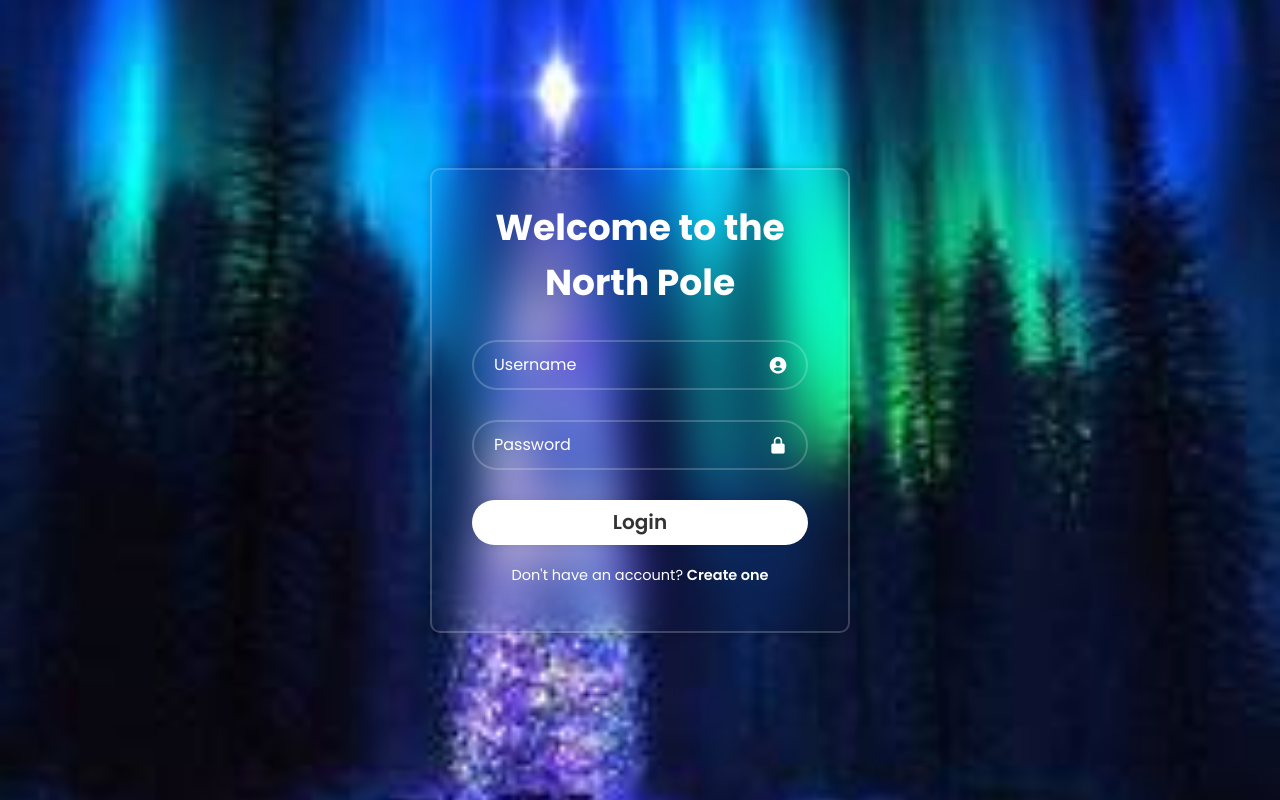
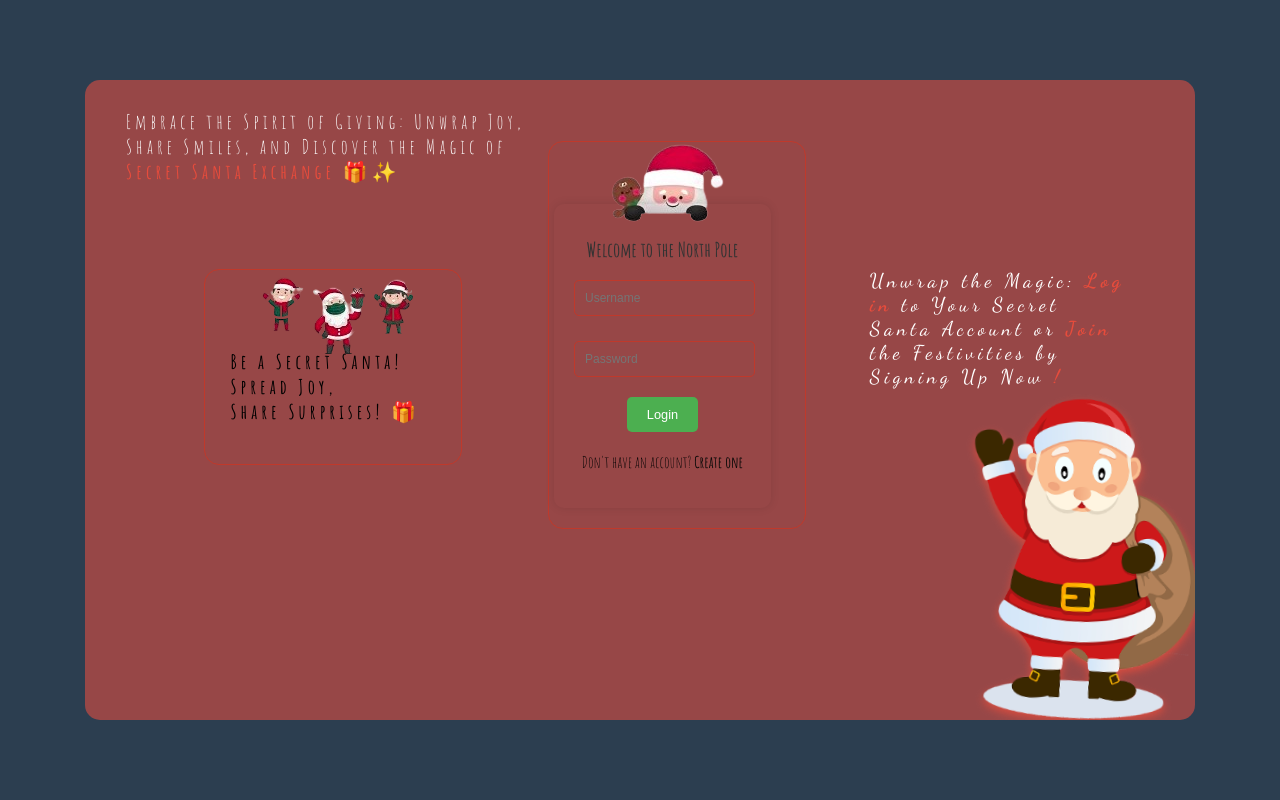
Before and after one commit to Gregory-Kimaru-K/Secret_Santa, a Flask app: page / in a window 1280 px wide. Run offline with Flask 3, Linux system fonts and the light colour scheme.

Commit message:
changes ui

```diff
--- a/app.py
+++ b/app.py
@@ -116,7 +116,7 @@ def register():
 
             return redirect (url_for('wheel'))
 
-    return render_template('register.html')
+    return render_template('loginregister.html')
 
 
 @app.route('/')
@@ -151,7 +151,7 @@ def login():
 
         return redirect(url_for('register'))
 
-    return render_template('login.html')
+    return render_template('loginregister.html')
 
 @app.route('/user')
 @login_required
--- a/static/style.css
+++ b/static/style.css
@@ -1,139 +1,204 @@
 @import url("https://fonts.googleapis.com/css2?family=Poppins:wght@300;400;500;600;600;700;800;900&display=swap");
-
-* {
+@import url("https://fonts.googleapis.com/css2?family=Dancing+Script:wght@400;700&display=swap");
+@import url("https://fonts.googleapis.com/css2?family=Amatic+SC:wght@400;700&display=swap");
+body {
             margin: 0;
-    padding: 0;
-    box-sizing: border-box;
-    font-family: "Poppins", sans-serif;
+            display: flex;
+            align-items: center;
+            justify-content: center;
+            height: 100vh;
+            background-color: #2c3e50; /* Dark blue background color */
+            overflow: hidden;
+            font-family: 'Amatic SC', cursive;
+        }
+        .bottom-right-image {
+    position: absolute;
+    bottom: 0;
+    right: 0;
+    width: 20%;
+    height: auto;
+    border-radius: 0 15px 0 0;
+    filter: drop-shadow(0 4px 4px rgba(231, 76, 60, 0.8)); /* Red drop shadow */
+    animation: tilt 2s infinite alternate;
 }
 
-body {
-    display: flex;
-    justify-content: center;
-    align-items: center;
-    min-height: 100vh;
-    background: url('/static/img4.jfif') no-repeat;
-    background-size: cover;
-    background-position: center;
+        span {
+            color: #e74c3c; /* Red text color */
+            font-weight: 700;
         }
 
-.wrapper {
-    width: 420px;
-    background: transparent;
-    border: 2px solid rgba(255, 255, 255, .2);
-    backdrop-filter: blur(20px);
-    box-shadow: 0 0 10px rgba(0, 0, 0, .2);
-    color: #fff;
-    border-radius: 10px;
-    padding: 30px 40px;
+        .image-container {
+            position: relative;
+            width: 90%;
+            height: 80%;
+            max-width: 1110px;
+            background-color: #974747; /* Green background color */
+            overflow: hidden;
+            border-radius: 15px;
         }
 
-.wrapper h1 {
-    font-size: 36px;
+        .register, .login {
+            position: absolute;
+            border-radius: 15px;
+            border: 1px solid #c0392b; /* Dark red border color */
+        }
+
+        .login p {
+            bottom: 10%;
+            left: 10%;
+            letter-spacing: .2em;
+            font-size: 2.5vh;
+            font-weight: 800;
+            position: absolute;
+        }
+
+        .register {
+            top: 9.6%;
+            left: 41.7%;
+            width: 23.1%;
+            height: 60.2%;
+            background-image: url('/static/img/register.png');
+            background-position: top;
+            background-repeat: no-repeat;
+        }
+
+        .texthead {
+            position: absolute;
+            top: 4.6%;
+            left: 3.7%;
+            width: 40.1%;
+            height: 60.2%;
+            font-size: 2.5vh;
+            letter-spacing: .2em;
+            color: #ffffff; /* White text color */
+        }
+
+        .login {
+            top: 29.6%;
+            left: 10.7%;
+            width: 23.1%;
+            height: 30.2%;
+            background-image: url('/static/img/login.png');
+            background-position: top;
+            background-repeat: no-repeat;
+        }
+
+        .aesthetic-text {
+            position: absolute;
+            letter-spacing: .2em;
+            top: 29.6%;
+            left: 70.7%;
+            width: 23.1%;
+            height: 60.2%;
+            font-size: 2.5vh;
+            color: #ffffff; /* White text color */
+            font-family: 'Dancing Script', cursive;
+        }
+
+        .aesthetic-text::before,
+        .aesthetic-text::after {
+            conten    .bottom-right-image {
+            position: absolute;
+            bottom: 0;
+            right: 0;
+            width: 20%; /* Set the width of the image as a percentage */
+            height: auto;
+            border-radius: 0 15px 0 0; /* Adjust the border-radius for curved edges on the bottom right */
+            animation: tilt 2s infinite alternate;        }t: "❄✩❄✩";
+            position: absolute;
+            left: 50%;
+            color: #e74c3c; /* Red color */
+            font-size: 10px;
+            animation: snowfall 5s infinite linear;
+        }
+
+        /* Add these styles to your existing CSS */
+        .wrapper {
+            max-width: 400px;
+            position: absolute;
+            bottom: 5%;
+            left: 2%;
+            margin: 0 auto;
+            padding: 20px;
+            border-radius: 10px;
+            box-shadow: 0 0 10px rgba(0, 0, 0, 0.1);
             text-align: center;
         }
 
-.wrapper .input-box {
+        .alert {
+            margin-bottom: 15px;
+        }
+
+        h1 {
+            font-size: 2.5vh;
+            color: #333; /* Dark text color */
+        }
+
+        .input-box {
             position: relative;
-    width: 100%;
-    height: 50px;
-    margin: 30px 0;
+            margin-bottom: 20px;
         }
 
         .input-box input {
-    width: 100%;
-    height: 100%;
-    background: transparent;
-    border: none;
-    outline: none;
-    border: 2px solid rgba(255, 255, 255, .2);
-    border-radius: 40px;
-    font-size: 16px;
-    color: #fff;
-    padding: 20px 45px 20px 20px;
-}
-
-.input-box input::placeholder{
-    color: #fff;
+            width: 90%;
+            padding: 10px;
+            font-size: 1.5vh;
+            background-color: transparent;
+            border: 1px solid #c0392b; /* Dark red border color */
+            border-radius: 5px;
+            margin-top: 5px;
         }
 
         .input-box i {
             position: absolute;
-    right: 20px;
             top: 50%;
+            right: 10px;
             transform: translateY(-50%);
-    font-size: 20px;
+            color: #777; /* Light icon color */
         }
 
-.wrapper .remember-forget {
-    display: flex;
-    justify-content: space-between;
-    font-size: 14.5px;
-    margin: -15px 0 15px;
+        .btn {
+            background-color: #4CAF50; /* Green button color */
+            color: #fff; /* White text color */
+            padding: 10px 20px;
+            font-size: 1.6vh;
+            border: none;
+            border-radius: 5px;
+            cursor: pointer;
         }
 
-.remember-forget label input {
-    accent-color: #fff;
-    margin-right: 3px;
+        .btn:hover {
+            background-color: #45a049; /* Darker green on hover */
         }
 
-.remember-forget a {
-    color: #fff;
-    text-decoration: none;
-
+        .register-link {
+            margin-top: 20px;
         }
 
-.remember-forget a:hover {
-    text-decoration: underline;
+        .register-link a {
+            color: #0c0a09; /* Green link color */
+            text-decoration: none;
+            font-weight: bold;
         }
 
-.wrapper .btn {
-    width: 100%;
-    height: 45px;
-    background-color: #fff;
-    border: none;
-    outline: none;
-    border-radius: 40px;
-    box-shadow: 0 0 10px rgba(0, 0, 0, .1);
-    cursor: pointer;
-    font-size: 10px;
-    color: #333;
-    font-weight: 600;
-    font-size: 20px;
-    transition: 0.5s ease-in-out;
+        .register-link a:hover {
+            text-decoration: underline; /* Underline on hover */
         }
 
-.wrapper .btn:hover{
-    transform: scale(1.1);
+        @keyframes tilt {
+            0% {
+                transform: rotate(-10deg);
+            }
+            50% {
+                transform: rotate(10deg);
+            }
+            100% {
+                transform: rotate(-10deg);
+            }
         }
 
-.wrapper .btn:active{
-    transform: scale(1.2);
-    font-size: 25px;
-    background-color: aqua;
+        @keyframes snowfall {
+            to {
+                transform: translateY(70vh);
             }
-
-.wrapper .register-link {
-    font-size: 14.5px;
-    text-align: center;
-    margin: 20px 0 15px;
         }
-
-.register-link p a {
-    color: #fff;
-    text-decoration: none;
-    font-weight: 600;
-    width: 10px;
-    height: 10px;
-    transition: 0.5s ease-in-out;
-}
-
-.register-link p a:hover {
-    text-decoration: underline;
-}
-
-.register-link p a:active {
-
-    font-size: 20px;
-    text-decoration: underline;
-}
--- a/templates/login.html
+++ /dev/null
@@ -1,53 +0,0 @@
-<html>
-    <head>
-        <meta charset="UTF-8">
-        <meta name="viewport" content="width=device-width, initial-scale=1.0">
-        <meta http-equiv="X-UA-Compatible" content="IE-edge">
-        <title>
-            Login Form
-        </title>
-        <link rel="stylesheet" type="text/css" href="{{ url_for('static', filename='style.css') }}">
-        <link href='https://unpkg.com/boxicons@2.1.4/css/boxicons.min.css' rel='stylesheet'>
-    </head>
-    <body>
-
-        <div class="wrapper">
-            {% with messages = get_flashed_messages() %}
-                {% if messages %}
-
-                    {% for message in messages %}
-                        <div class="alert alert-{{ category }}" role="alert">
-                            {{ message }}
-                        </div>
-                    {% endfor %}
-                {% endif %}
-            {% endwith %}
-            <form method="post" action="{{ url_for('login') }}">
-                <h1>Welcome to the North Pole</h1>
-
-                <div class="input-box">
-                    <input type="Text" name="name" placeholder="Username" required>
-                    <i class='bx bxs-user-circle'></i>
-                </div>
-
-                <div class="input-box">
-                    <input type="password" name="password" placeholder="Password" required>
-                    <i class='bx bxs-lock-alt'></i>
-                </div>
-                <!--
-                <div class="remember-forget">
-                    <label><input type="checkbox">Remember me</label>
-                    <a href="#">Forgot password?</a>
-                </div> -->
-
-                <button type="submit" class="btn">Login</button>
-
-                <div class="register-link">
-                    <p>Don't have an account? <a href="{{ url_for('register') }}">Create one</a></p>
-
-                </div>
-            </form>
-        </div>
-
-    </body>
-</html>
--- /dev/null
+++ b/templates/loginregister.html
@@ -0,0 +1,140 @@
+<!DOCTYPE html>
+<html lang="en">
+<head>
+    <meta charset="UTF-8">
+    <meta name="viewport" content="width=device-width, initial-scale=1.0">
+    <title>Santa</title>
+   <link rel="stylesheet" type="text/css" href="{{ url_for('static', filename='style.css') }}">
+</head>
+<body>
+<div class="image-container">
+    <div class="texthead">
+        Embrace the Spirit of Giving: Unwrap Joy, Share Smiles, and Discover the Magic of <br> <span>Secret Santa Exchange</span> 🎁✨
+    </div>
+    <div class="login">
+        <p>
+            Be a Secret Santa! <br> Spread Joy, <br> Share Surprises! 🎁
+
+        </p>
+    </div>
+
+    <div class="register">
+        <div class="wrapper" id="loginWrapper">
+            {% with messages = get_flashed_messages() %}
+                {% if messages %}
+                    {% for message in messages %}
+                        <div class="alert alert-{{ category }}" role="alert">
+                            {{ message }}
+                        </div>
+                    {% endfor %}
+                {% endif %}
+            {% endwith %}
+            <form method="post" action="{{ url_for('login') }}">
+                <h1>Welcome to the North Pole</h1>
+                <div class="input-box">
+                    <input type="text" name="name" placeholder="Username" required>
+                    <i class='bx bxs-user-circle'></i>
+                </div>
+                <div class="input-box">
+                    <input type="password" name="password" placeholder="Password" required>
+                    <i class='bx bxs-lock-alt'></i>
+                </div>
+                <button type="submit" class="btn">Login</button>
+                <div class="register-link">
+                    <p>Don't have an account? <a href="#" id="loginLink" onclick="toggleForms()">Create one</a></p>
+                </div>
+            </form>
+        </div>
+
+        <div class="wrapper" id="registerWrapper" style="display: none;">
+            {% with messages = get_flashed_messages() %}
+                {% if messages %}
+
+                    {% for message in messages %}
+                        <div class="alert alert-{{ category }}" role="alert">
+                            {{ message }}
+                        </div>
+                    {% endfor %}
+                {% endif %}
+            {% endwith %}
+
+            <form method="post" action="{{ url_for('register') }}">
+
+
+
+            <div class="input-box">
+                <input type="Text" name="name" placeholder="Username" required>
+                <i class='bx bxs-user-circle'></i>
+            </div>
+
+            <div class="input-box">
+                <input type="password" name="password" placeholder="Password" required>
+                <i class='bx bxs-lock-alt'></i>
+            </div>
+            <div class="input-box">
+                <input type="password" name="confirmpassword" placeholder="Confirm Password" required>
+                <i class='bx bxs-lock-alt'></i>
+            </div>
+            <!--
+            <div class="remember-forget">
+                <label><input type="checkbox">Remember me</label>
+                <a href="#">Forgot password?</a>
+            </div> -->
+
+            <button type="submit" class="btn">Sign Up</button>
+
+            <div class="register-link">
+                <p>Have an account? <a href="#" id="registerLink" onclick="toggleForms()">Login here</a></p>
+
+            </div>
+        </form>
+        </div>
+    </div>
+    <div class="aesthetic-text">Unwrap the Magic: <span>Log in</span> to Your Secret Santa Account or <span>Join</span> the Festivities by Signing Up Now <span>!</span></div>
+    <img src="/static/img/PinClipart.com_santa-clipart-black-and_97181.png" alt="Results Image" class="bottom-right-image">
+</div>
+
+</body>
+<script>
+    function toggleForms() {
+        var loginWrapper = document.getElementById('loginWrapper');
+        var registerWrapper = document.getElementById('registerWrapper');
+
+        // Toggle the display property of the loginWrapper and registerWrapper
+        if (loginWrapper.style.display === 'none' || loginWrapper.style.display === '') {
+            loginWrapper.style.display = 'block';
+            registerWrapper.style.display = 'none';
+            animateFadeInOut(loginWrapper, 1000);
+        } else {
+            loginWrapper.style.display = 'none';
+            registerWrapper.style.display = 'block';
+            animateFadeInOut(registerWrapper, 1000);
+
+        }
+
+
+    }
+    function animateFadeInOut(element, duration) {
+    var start = null;
+
+    function step(timestamp) {
+        if (!start) start = timestamp;
+
+        var progress = timestamp - start;
+        element.style.opacity = Math.min(progress / duration, 1);
+
+        if (progress < duration) {
+            window.requestAnimationFrame(step);
+        } else {
+            // Reset opacity to 1 when the animation is complete
+            element.style.opacity = 1;
+        }
+    }
+
+    // Start the animation
+    window.requestAnimationFrame(step);
+}
+</script>
+
+
+</html>
```
Also changed, not shown: templates/register.html (deleted, +0 -57 lines), instance/site.db, static/img/PinClipart.com_santa-clipart-black-and_97181.png (added), static/img/christmas santa.jpg (added), static/img/image (13).png (added), static/img/login.png (added), static/img/register.png (added), static/img/result.png (added), static/img4.jfif (deleted), templates/404.html (line endings or trailing spaces). Lines whose indentation alone changed are shown as unchanged.
